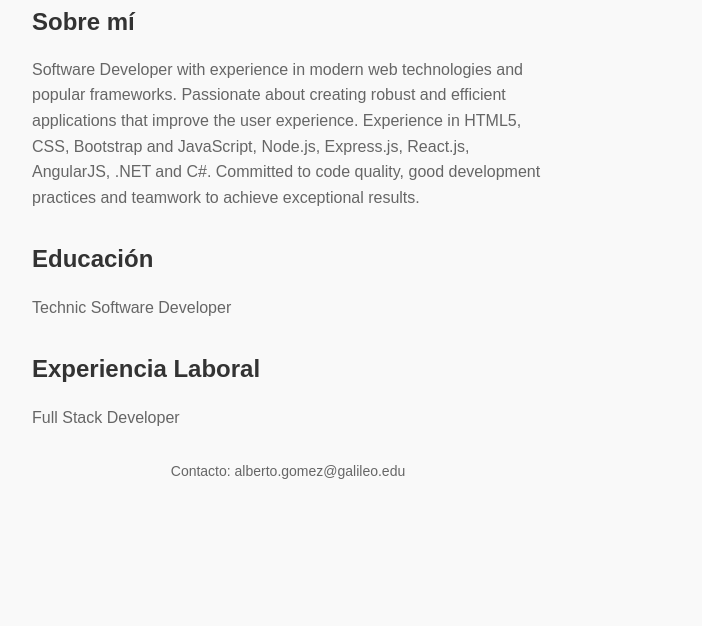
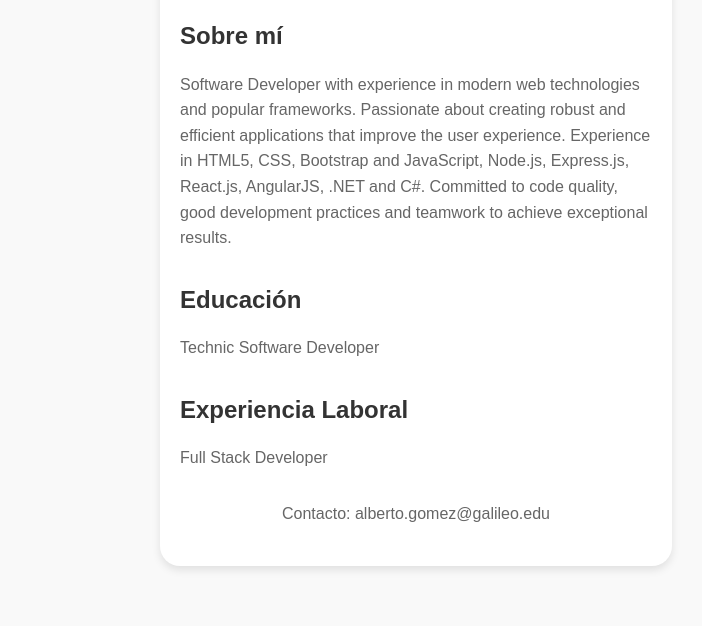
Before and after one commit to jorge-gomez7/cv-Jorge-Gomez, a plain HTML site: page index.html in a window 1280 px wide. Shown: the part 174-800 px from the top of the page, without its empty margins (244-946 px from the left). Drawn offline with Linux system fonts and the light colour scheme.

Commit message:
Update styles.css

```diff
--- a/styles.css
+++ b/styles.css
@@ -1,6 +1,4 @@
 
-
-/* Estilos globales */
 body {
     font-family: Arial, sans-serif;
     line-height: 1.6;
@@ -8,7 +6,7 @@ body {
     color: #333;
     padding: 20px;
     width: 40% !important;
-    margin-left: 20%;
+    margin-left: 30%;
 }
 
 .container {
@@ -25,7 +23,7 @@ section {
     margin-bottom: 30px;
 }
 
-/* Estilos del encabezado */
+
 header h1 {
     font-size: 36px;
     margin-bottom: 10px;
@@ -37,13 +35,12 @@ header p {
     color: #666;
 }
 
-/* Estilos del pie de página */
 footer p {
     font-size: 14px;
     color: #666;
 }
 
-/* Estilos de las secciones */
+
 section h2 {
     font-size: 24px;
     margin-bottom: 10px;
@@ -54,3 +51,23 @@ section p {
     font-size: 16px;
     color: #666;
 }
+
+.card {
+    background-color: #fff;
+    border-radius: 20px;
+    box-shadow: 0 4px 8px rgba(0, 0, 0, 0.1);
+    padding: 20px;
+    margin-bottom: 20px;
+
+}
+
+.card h3 {
+    font-size: 20px;
+    color: #333;
+    margin-bottom: 10px;
+}
+
+.card p {
+    font-size: 16px;
+    color: #666;
+}
```
